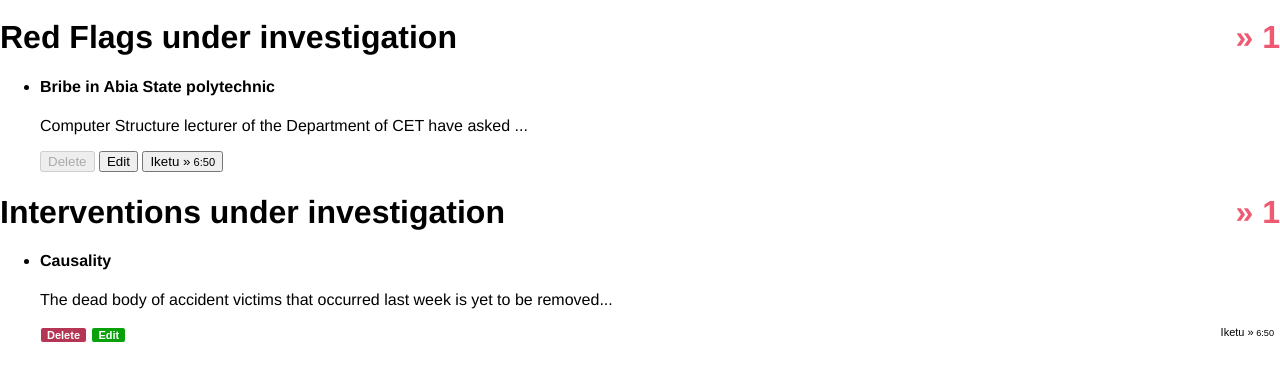
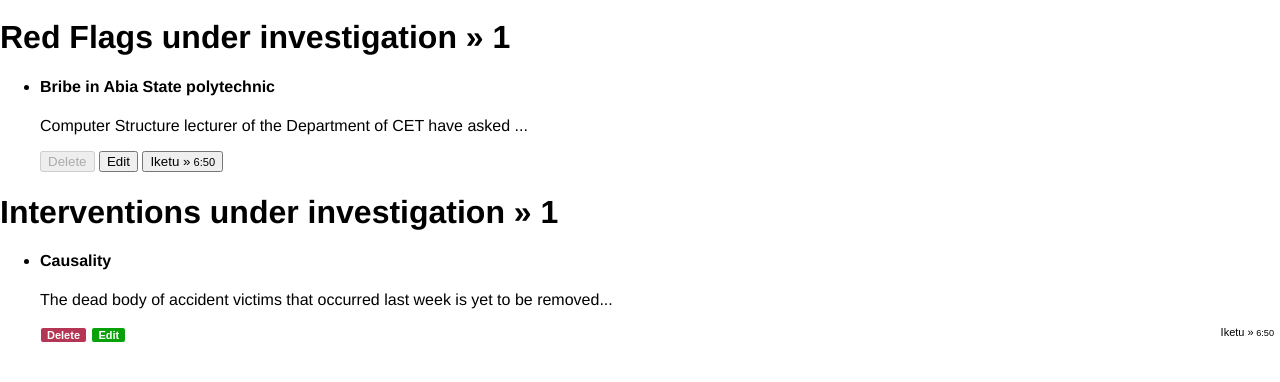
Before and after one commit to vincentiroleh/iReporter, a plain HTML site: page UI/draft.html in a window 1280 px wide. Shown: the part 58-440 px from the top of the page. Drawn offline with Linux system fonts and the light colour scheme.

Commit message:
removed the statNum stylying and moved it to global the stylesheet .

```diff
--- a/UI/css/resolved.css
+++ b/UI/css/resolved.css
@@ -115,10 +115,3 @@
     font-size: 11px;
     float: right;
 }
-
-
-.statNum {
-    color: rgb(238, 90, 114);
-    float: right;
-    text-align: center;
-}
```
